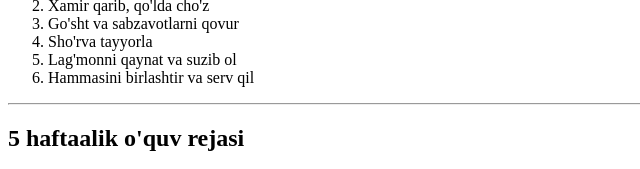
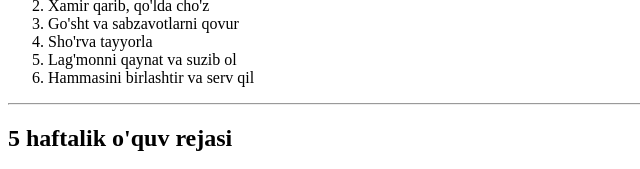
Before and after one commit to Hasan922010/Frontend-2026, a plain HTML site: page html-darslari/Dars9/tartibli-royxat.html in a window 1280 px wide. Shown: the part 1057-1226 px from the top of the page, 0-640 px from the left. Drawn offline with Linux system fonts and the light colour scheme.

Commit message:
xatolik tuzatildi

```diff
--- a/html-darslari/Dars9/tartibli-royxat.html
+++ b/html-darslari/Dars9/tartibli-royxat.html
@@ -71,7 +71,7 @@
     </ol>
     <hr>
     <!-- o'quv rejasi -->
-     <h2>5 haftaalik o'quv rejasi</h2>
+     <h2>5 haftalik o'quv rejasi</h2>
      <ol type="I">
         <li>HTML asoslarini
             <ol type="a">
```
